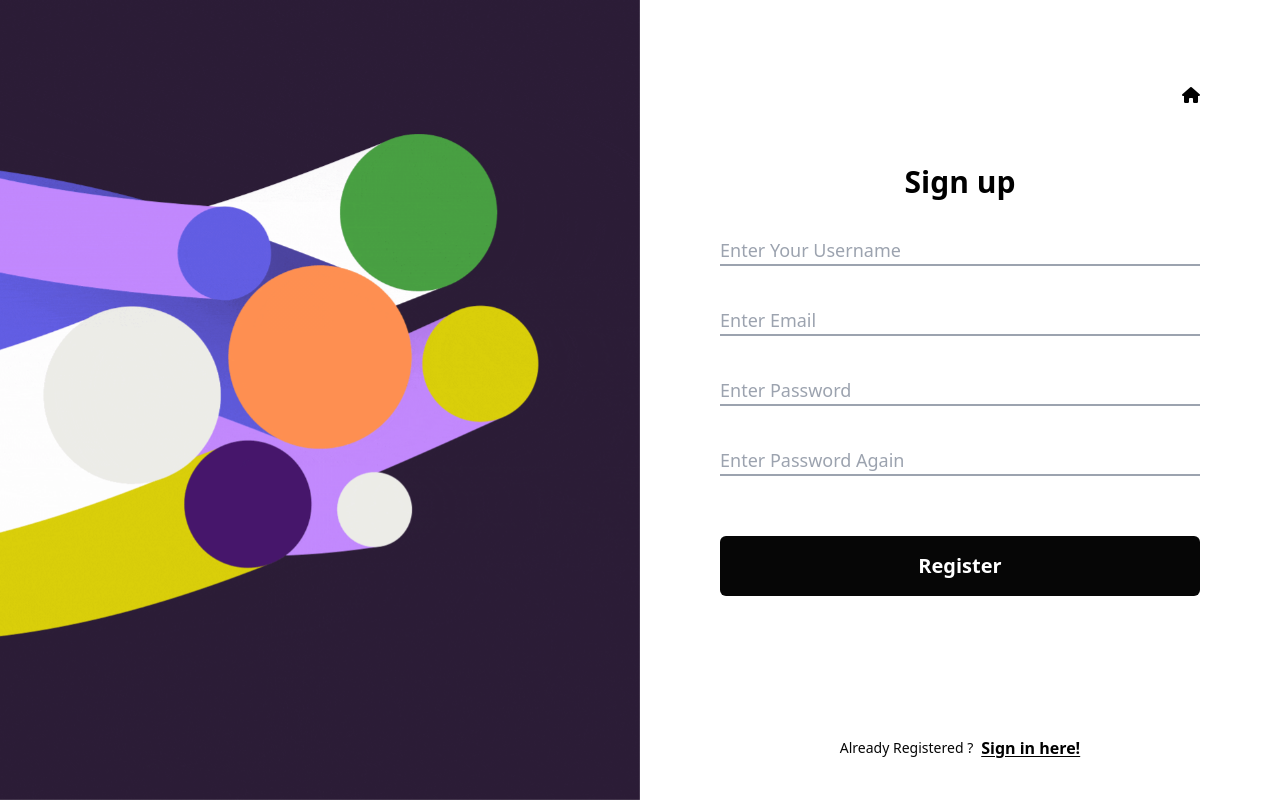
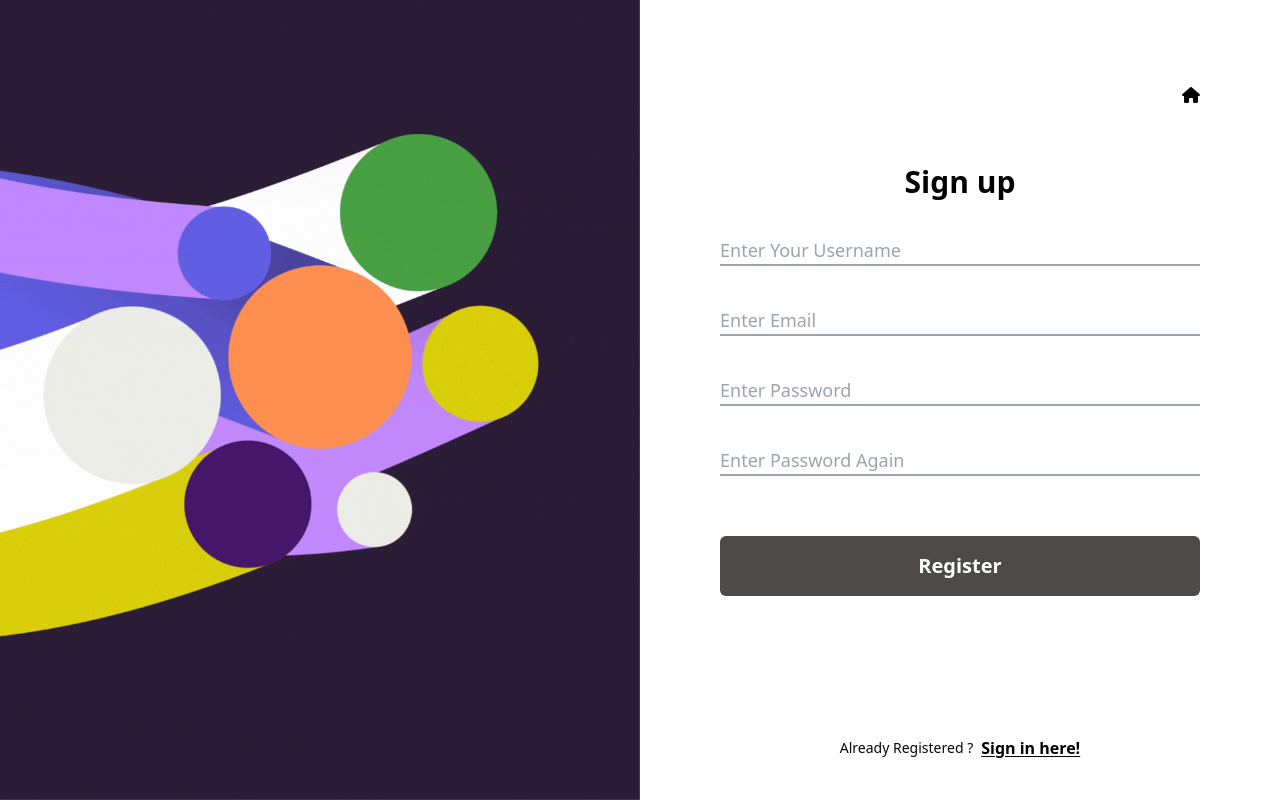
Before and after one commit to ngtrgiabao/meet-with-us, a React (Create React App) app in the folder frontend/: page /register in a window 1280 px wide. Built offline with nearby package versions, Linux system fonts and the light colour scheme; no server answers.

Commit message:
add authentication register form

```diff
--- a/frontend/src/api/user/user.service.js
+++ b/frontend/src/api/user/user.service.js
@@ -1,7 +1,7 @@
 import createApiClient from "../api.service";
 
 class UserService {
-    constructor(baseURL = "http://localhost:3001/api/v1/user") {
+    constructor(baseURL = "https://meet-with-us.onrender.com/api/v1/user") {
         this.api = createApiClient(baseURL);
     }
 
--- a/frontend/src/hooks/useRandomName.tsx
+++ b/frontend/src/hooks/useRandomName.tsx
@@ -76,6 +76,9 @@ export const useRandomName = () => {
         72: "Xà lơ",
         73: "Rich kid",
         74: "SOS",
+        75: "Chai lăn nách",
+        76: "Vim bồn cầu 🦆",
+        77: "Cô cô nớt 🥥",
     };
 
     const randomNickname = (number: number) => {
--- a/frontend/src/layouts/Navbar.tsx
+++ b/frontend/src/layouts/Navbar.tsx
@@ -13,7 +13,6 @@ import {
     GoogleAuthProvider,
     onAuthStateChanged,
     signInWithPopup,
-    signOut,
 } from "firebase/auth";
 
 import "../styles/navbar/navbar.css";
--- /dev/null
+++ b/frontend/src/styles/register/register.css
@@ -0,0 +1,57 @@
+#register__submit:not(:disabled) {
+    display: flex;
+    justify-content: center;
+    align-items: center;
+    flex-direction: column;
+
+    width: 100%;
+
+    font-size: 1.25rem /* 20px */;
+    font-weight: 700;
+
+    text-align: center;
+    line-height: 1.75rem /* 28px */;
+
+    color: white;
+    background: #060606;
+
+    border-radius: 0.375rem /* 6px */;
+
+    padding: 1rem /* 16px */;
+
+    margin-top: 2.5rem /* 40px */;
+    margin-bottom: 1rem;
+
+    cursor: pointer;
+}
+
+#register__submit:not(:disabled):hover {
+    background: rgb(59 130 246);
+}
+
+#register__submit:disabled {
+    display: flex;
+    justify-content: center;
+    align-items: center;
+    flex-direction: column;
+
+    width: 100%;
+
+    font-size: 1.25rem /* 20px */;
+    font-weight: 700;
+
+    text-align: center;
+    line-height: 1.75rem /* 28px */;
+
+    color: white;
+    background: #4f4a4a;
+
+    border-radius: 0.375rem /* 6px */;
+
+    padding: 1rem /* 16px */;
+
+    margin-top: 2.5rem /* 40px */;
+    margin-bottom: 1rem;
+
+    cursor: not-allowed;
+}
--- a/frontend/src/views/Login.tsx
+++ b/frontend/src/views/Login.tsx
@@ -1,4 +1,4 @@
-import React, { useContext, useEffect, useState } from "react";
+import { useContext, useState } from "react";
 import { Link, useNavigate } from "react-router-dom";
 
 import userService from "../api/user/user.service";
--- a/frontend/src/views/Register.tsx
+++ b/frontend/src/views/Register.tsx
@@ -1,24 +1,85 @@
-import React, { useState } from "react";
+import { useEffect, useState } from "react";
 import { Link } from "react-router-dom";
 import { getAuth, createUserWithEmailAndPassword } from "firebase/auth";
 import { doc, setDoc } from "firebase/firestore";
 
+import "../styles/register/register.css";
+
 import sideImg from "../assets/background/register-cover.gif";
 
 import { firebaseDB } from "../utils/firebaseconfig";
+import userService from "../api/user/user.service";
 
 const Register = () => {
-    const [err, setErr] = useState(false);
+    const USER_REGEX = /^[a-zA-Z][a-zA-Z0-9-_]{3,23}$/;
+    const PSW_REGEX = /^[^\s]{6,}$/;
+    const EMAIL_REGEX =
+        /^[a-zA-Z0-9]+(?:\.[a-zA-Z0-9]+)*@[a-zA-Z0-9]+(?:\.[a-zA-Z0-9]+)*$/;
+
+    const [errMsg, setErrMsg] = useState<string>("");
+
+    const [validUsername, setValidUsername] = useState<boolean>(false);
     const [username, setUsername] = useState<string>("");
+
+    const [validPassword, setValidPassword] = useState<boolean>(false);
+    const [checkLengthPwd, setCheckLengthPwd] = useState<boolean>(false);
+    const [validMatch, setValidMatch] = useState<boolean>(false);
     const [password, setPassword] = useState<string>("");
     const [rePassword, setRePassword] = useState<string>("");
+
+    const [validEmail, setValidEmail] = useState<boolean>(false);
     const [email, setEmail] = useState<string>("");
+
+    const [isUsedEmail, setIsUsedEmail] = useState<boolean>(false);
     const [success, setSuccess] = useState<boolean>(false);
 
+    // CHeck email
+    useEffect(() => {
+        userService.getAll().then((data) => {
+            const foundEmail = data.data.find((e: any) => e.email === email);
+            setIsUsedEmail(!!foundEmail);
+            console.log(!!foundEmail);
+        });
+
+        const result = EMAIL_REGEX.test(email);
+        setValidEmail(result);
+    }, [email]);
+
+    useEffect(() => {
+        console.log(!validUsername, !validEmail, !validPassword, !validMatch);
+    }, [username, email, password, rePassword]);
+
+    // Check username
+    useEffect(() => {
+        const result = USER_REGEX.test(username);
+        setValidUsername(result);
+    }, [username]);
+
+    // Check password
+    useEffect(() => {
+        const result = PSW_REGEX.test(password);
+        const checkLengthPwd = password.length >= 6;
+        const match = password === rePassword;
+
+        console.log("result", result);
+        setCheckLengthPwd(checkLengthPwd);
+        setValidPassword(result);
+        setValidMatch(match);
+    }, [password, rePassword]);
+
+    useEffect(() => {
+        setErrMsg("");
+    }, [username, email, password, rePassword]);
+
     const handleSubmit = async () => {
-        if (password.length > 5 && password === rePassword) {
-            setSuccess(true);
-            setErr(false);
+        const v1 = USER_REGEX.test(username);
+        const v2 = PSW_REGEX.test(password);
+        const v3 = PSW_REGEX.test(rePassword);
+        const v4 = EMAIL_REGEX.test(email);
+
+        if (!v1 || !v2 || !v3 || !v4) {
+            return setErrMsg("Invalid Entry");
+        }
 
         const auth = getAuth();
         try {
@@ -34,16 +95,10 @@ const Register = () => {
                 password,
                 name: username,
             });
+
+            setSuccess(true);
         } catch (err) {
             console.log(err);
-            }
-        }
-
-        if (password.length <= 5) {
-            alert("Your password must at least 6 characters");
-        }
-        if (password !== rePassword) {
-            alert("Your password not equal to re-password");
         }
     };
 
@@ -94,6 +149,13 @@ const Register = () => {
                                 id="register-form"
                                 className="w-full h-full flex flex-col items-center justify-center"
                             >
+                                <p
+                                    aria-live="assertive"
+                                    className="text-red-500"
+                                >
+                                    {errMsg}
+                                </p>
+
                                 <div className="w-full flex flex-col max-w-[500px]">
                                     <div className="w-full flex flex-col mb-2">
                                         <h1 className="text-3xl font-bold mb-2 text-center">
@@ -119,7 +181,11 @@ const Register = () => {
                                     required
                                     type="Email"
                                     placeholder="Enter Email"
-                                    className="w-full text-black text-lg by-2 my-5 bg-transparent border-b-2 border-gray-400 outline-none focus:outline-none focus:border-b-4 focus:border-blue-500"
+                                    className={`w-full text-black text-lg by-2 my-5 bg-transparent border-b-2 border-gray-400 outline-none focus:outline-none focus:border-b-4  ${
+                                        isUsedEmail
+                                            ? "border-b-4 border-b-rose-600"
+                                            : "focus:border-blue-500"
+                                    }`}
                                 />
                                 {/* password */}
                                 <input
@@ -146,17 +212,39 @@ const Register = () => {
                                     className="w-full text-black text-lg by-2 my-5 bg-transparent border-b-2 border-gray-400 outline-none focus:outline-none focus:border-b-4 focus:border-blue-500"
                                 />
 
-                                <div
+                                <button
+                                    disabled={
+                                        !validUsername ||
+                                        !validEmail ||
+                                        !validPassword ||
+                                        !validMatch ||
+                                        isUsedEmail
+                                            ? true
+                                            : false
+                                    }
                                     onClick={() => handleSubmit()}
-                                    className="w-full text-xl font-bold text-white bg-[#060606] font-sembold rounded-md p-4 text-center flex items-center justify-center flex-col my-4 hover:cursor-pointer hover:bg-blue-500 mt-10"
+                                    id="register__submit"
                                 >
                                     Register
-                                </div>
+                                </button>
 
-                                {rePassword !== password && (
+                                {!validMatch && (
                                     <span className="text-red-500">
                                         Your re-password not correct with your
                                         password
+                                    </span>
+                                )}
+
+                                {isUsedEmail && !!email && (
+                                    <span className="text-red-500">
+                                        This is email have been used
+                                    </span>
+                                )}
+
+                                {!checkLengthPwd && password.length !== 0 && (
+                                    <span className="text-red-500">
+                                        Your password must greater than 6
+                                        character
                                     </span>
                                 )}
                             </div>
```
Lines whose indentation alone changed are shown as unchanged.
